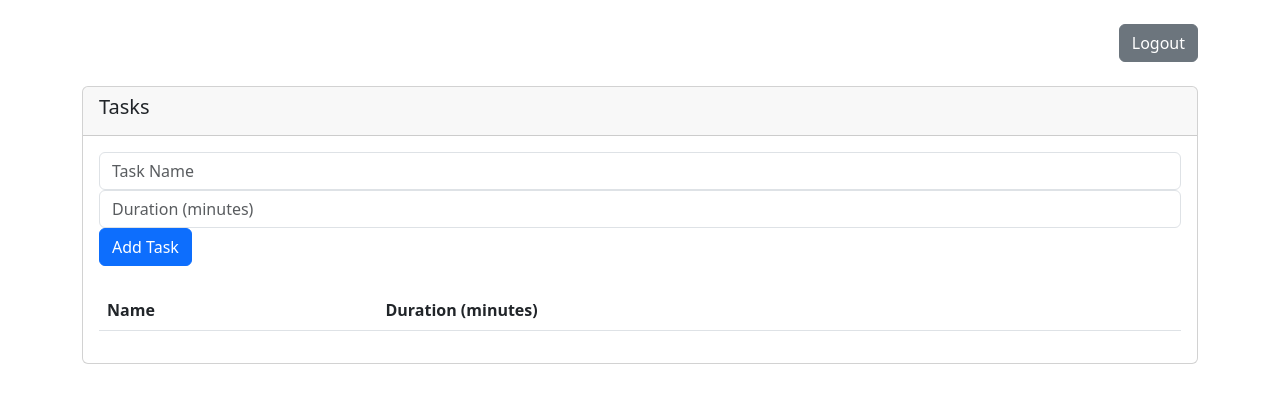
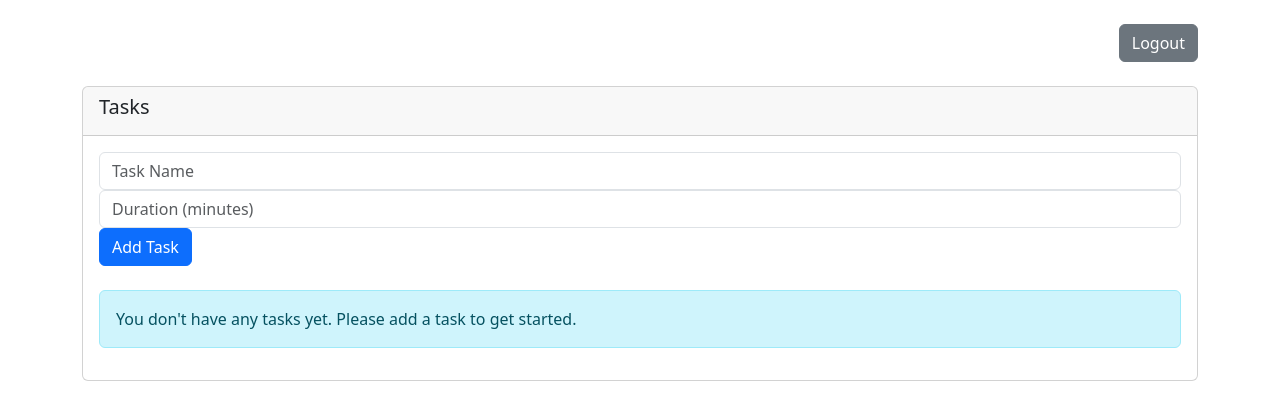
Before and after one commit to anandogs/goal-track, a Flask app: template templates/index.html in a window 1280 px wide. Shown: the top 420 px of the page. Run offline with Flask 3, Linux system fonts and the light colour scheme; the template is opened without the code that fills it, so the values that code supplies are empty.

Commit message:
no tasks

```diff
--- a/app.py
+++ b/app.py
@@ -103,7 +103,10 @@ def tasks():
 
     total_tasks = len(descriptions)
 
-    completion_percentage = completed_tasks / total_tasks * 100
+    if total_tasks > 0:
+        completion_percentage = completed_tasks / total_tasks * 100
+    else:
+        completion_percentage = 0
 
     # Construct the haiku prompt based on completion percentage
     prompt = f"Witty haiku for someone who has completed {completion_percentage}% of their tasks:"
--- a/templates/index.html
+++ b/templates/index.html
@@ -43,7 +43,7 @@
                         </div>
                     </div>
                 </form>
-
+                {% if tasks %}
                 <table class="table mt-4">
                     <thead>
                         <tr>
@@ -66,6 +66,11 @@
                         {% endfor %}
                     </tbody>
                 </table>
+                {% else %}
+                <div class="alert alert-info mt-4">
+                    You don't have any tasks yet. Please add a task to get started.
+                </div>
+                {% endif %}
             </div>
         </div>
 
```
Also changed, not shown: instance/tasks.db.
